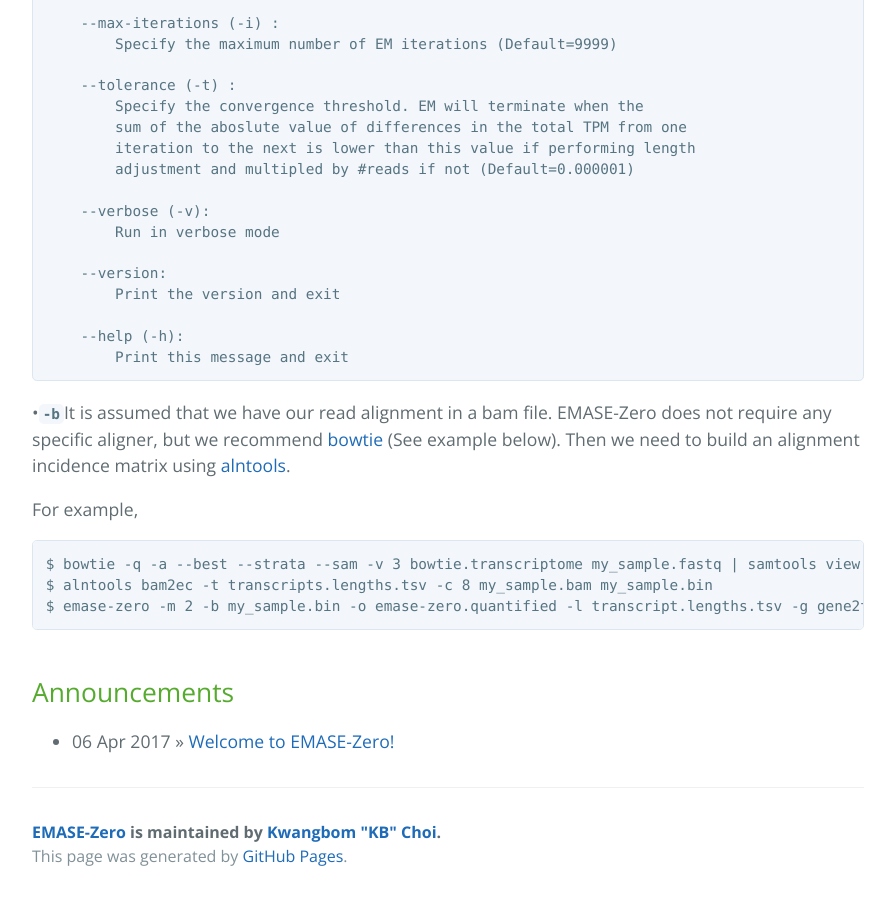
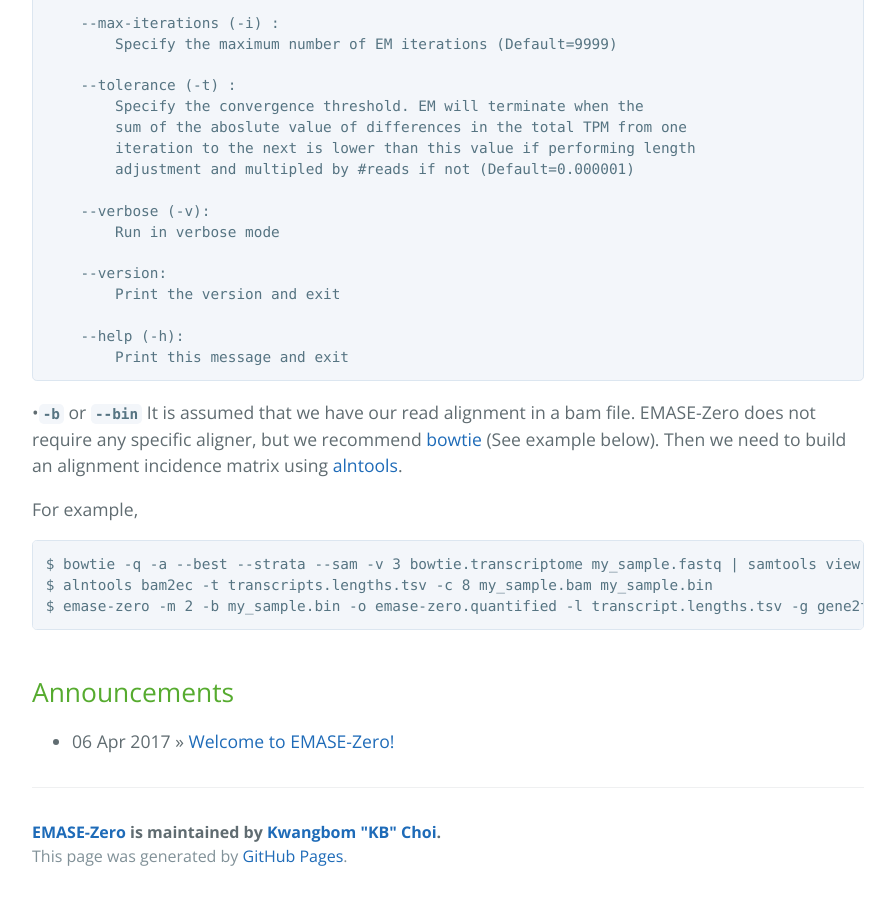
Before and after one commit to churchill-lab/emase-zero, a Jekyll site: the page built from index.html, in a window 1280 px wide and 900 px high, scrolled down 1702 px. Shown: the whole window, without its empty margins (192-1087 px from the left). Built offline with Jekyll 4.4.1, drawn with Linux system fonts in a browser that asks for light colours; the list of posts is cut into pages by our own code.

Commit message:
[kbchoi] Refined index.html

```diff
--- a/index.html
+++ b/index.html
@@ -69,7 +69,7 @@
         Print this message and exit</code>
 </pre>
 
-<p>&#8226;<code><strong>-b</strong></code>It is assumed that we have our read alignment in a bam file. EMASE-Zero does not require any specific aligner, but we recommend <a href="http://bowtie-bio.sourceforge.net/index.shtml">bowtie</a> (See example below). Then we need to build an alignment incidence matrix using <a href="churchill-lab.github.io/alntools">alntools</a>.</p>
+<p>&#8226;<code><strong>-b</strong></code> or <code><strong>--bin</strong></code> It is assumed that we have our read alignment in a bam file. EMASE-Zero does not require any specific aligner, but we recommend <a href="http://bowtie-bio.sourceforge.net/index.shtml">bowtie</a> (See example below). Then we need to build an alignment incidence matrix using <a href="churchill-lab.github.io/alntools">alntools</a>.</p>
 
 <p>For example,</p>
 <pre><code>$ bowtie -q -a --best --strata --sam -v 3 bowtie.transcriptome my_sample.fastq | samtools view -bS - > my_sample.bam
```
